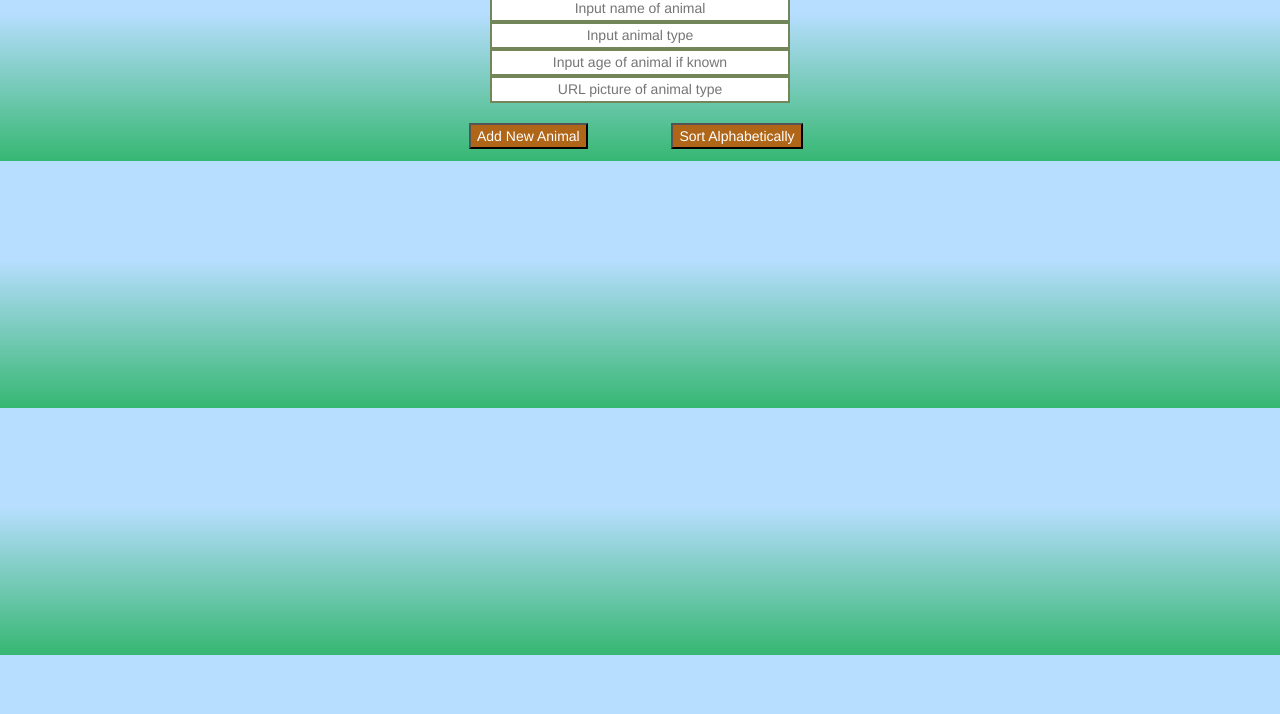
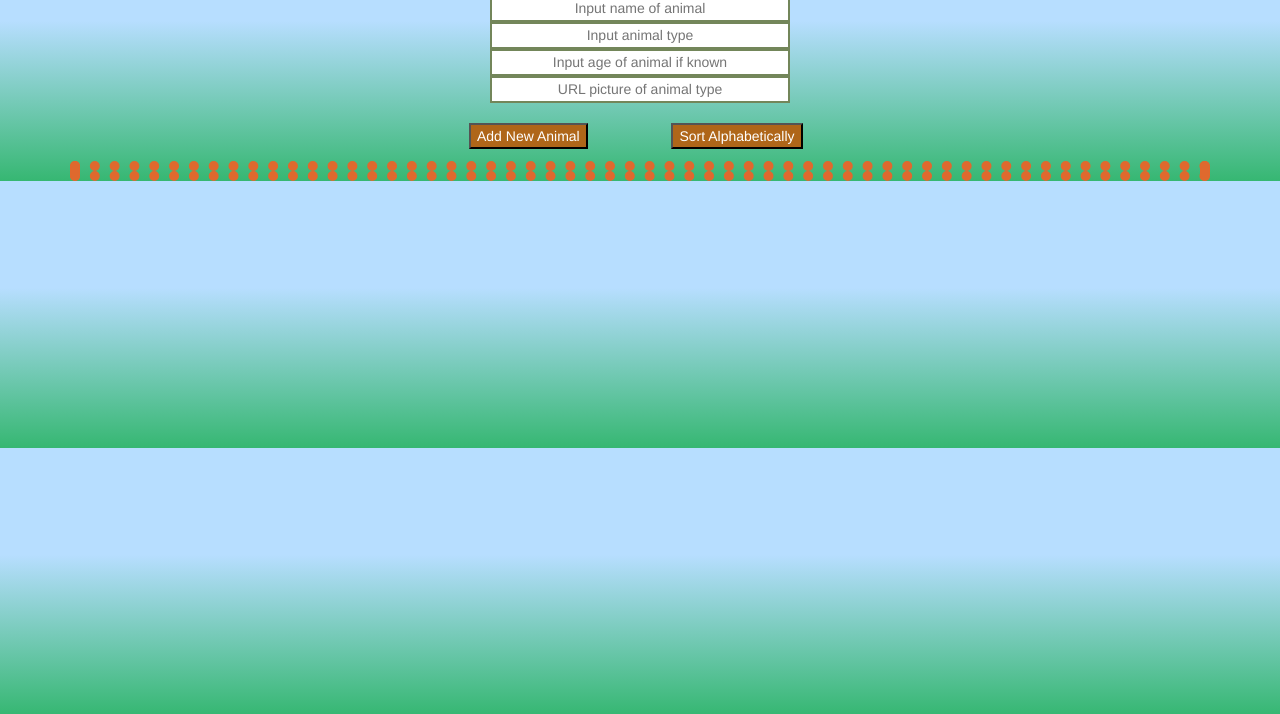
Before and after one commit to Maetz007/weekend_project_5, a website: page views/index.html in a window 1280 px wide. Shown: the part 86-800 px from the top of the page. Drawn offline with Linux system fonts and the light colour scheme; files that its build step writes are made by us from their sources; no server answers; files whose address does not match are found by name.

Commit message:
added fence to main page

```diff
--- a/public/styling/styles.css
+++ b/public/styling/styles.css
@@ -44,7 +44,7 @@ input{
   text-align: center;
   font-size: 18px;
   font-family: "Comic Sans MS", cursive, sans-serif;
-  border: 3px dotted #DF692E;
+  /*border: 3px dotted #DF692E;*/
 }
 
 #deleteBtn{
@@ -53,6 +53,11 @@ input{
   text-align: center;
   font-size: 12px;
   color: white;
+}
+
+#fenceDiv{
+  margin: 5px auto 10 px auto;
+  border: 10px dotted #DF692E;
 }
 
 #nameIn, #typeIn, #ageIn, #urlIn{
--- a/views/index.html
+++ b/views/index.html
@@ -23,6 +23,7 @@
       <button id="addBtn" ng-click="addAnimal()">Add New Animal</button>
       <button id="sortBtn" ng-click="sortAnimal()">Sort Alphabetically</button><br>
 
+    <div id="fenceDiv">
       <div class="row">
         <div ng-repeat="animals in showAnimals">
           <!-- clearfix and the ng-if set the columns to max 3 on every row -->
@@ -35,6 +36,7 @@
           </div> <!-- end col-sm-4 div -->
         </div> <!-- end ng-repeat div -->
       </div> <!-- end class=row div -->
+    </div> <!-- end fence div -->
 
     </div> <!-- end ng-controller animalInfo -->
 
```
Lines whose indentation alone changed are shown as unchanged.
